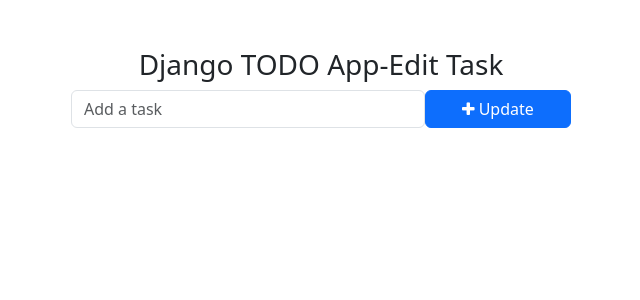
After one commit to Abhishekgan01/Django_Todo_Project, a Django app: template templates/edit_task.html in a window 1280 px wide. The commit adds this page. Shown: the top 300 px of the page, without its empty margins (319-959 px from the left). Run offline with Django 5.2, Linux system fonts and the light colour scheme; the template is opened without the code that fills it, so the values that code supplies are empty.

Commit message:
Second Commit

```diff
--- /dev/null
+++ b/templates/edit_task.html
@@ -0,0 +1,32 @@
+<!DOCTYPE html>
+<html lang="en">
+<head>
+    <meta charset="UTF-8">
+    <meta name="viewport" content="width=device-width, initial-scale=1.0">
+    <title>Edit Task - Django TODO App</title>
+
+ <!-- Bootstrap -->
+ <link href="https://cdn.jsdelivr.net/npm/bootstrap@5.3.0-alpha1/dist/css/bootstrap.min.css" rel="stylesheet" integrity="sha384-GLhlTQ8iRABdZLl6O3oVMWSktQOp6b7In1Zl3/Jr59b6EGGoI1aFkw7cmDA6j6gD" crossorigin="anonymous">
+ <script src="https://cdn.jsdelivr.net/npm/bootstrap@5.3.0-alpha1/dist/js/bootstrap.bundle.min.js" integrity="sha384-w76AqPfDkMBDXo30jS1Sgez6pr3x5MlQ1ZAGC+nuZB+EYdgRZgiwxhTBTkF7CXvN" crossorigin="anonymous"></script>
+ <!-- Font Awesome Icons -->
+ <link rel="stylesheet" href="https://cdnjs.cloudflare.com/ajax/libs/font-awesome/4.7.0/css/font-awesome.min.css">
+
+
+</head>
+<body>
+
+    <div class="container">
+        <h3 class="pt-5 pd-5 text-center">Django TODO App-Edit Task</h3>
+        <form action="{% url 'edit_task' get_task.pk %}" method="POST" style="width:500px; margin:auto;" >
+            {% csrf_token %}
+            <div class="form-group">
+                <span style="display: flex;">
+                    <input type="text" name="task" class="form-control" placeholder="Add a task" value="{{get_task.task}}">
+                    <button type = "submit" class="btn btn-primary" style="width: 200px;"><i class="fa fa-plus"></i> Update</button>
+                </span>
+            </div>
+        </form>
+    </div>
+
+</body>
+</html>
--- a/templates/home.html
+++ b/templates/home.html
@@ -32,8 +32,8 @@
                         {{task.task}}
                         <span style="position: relative; float: right;">
                             <a href ="{% url 'mark_as_done' task.pk %}"class="btn btn-success"><i class="fa fa-check"></i> Mark as Done</a>
-                            <a class="btn btn-danger"><i class="fa fa-trash"></i></a>
-                            <a class="btn btn-primary"><i class="fa fa-pencil"></i></a>
+                            <a href ="{% url 'delete_task' task.id %}" class="btn btn-danger"><i class="fa fa-trash"></i></a>
+                            <a href ="{% url 'edit_task' task.pk %}" class="btn btn-primary"><i class="fa fa-pencil"></i></a>
                         </span>
                     </div>
                 </div>
--- a/todo/urls.py
+++ b/todo/urls.py
@@ -4,4 +4,10 @@
 urlpatterns=[
     path('addTask/',views.addTask, name='addTask'),
     path('mark_as_done/<int:pk>/', views.mark_as_done, name='mark_as_done'),
+
+  #Edit Feature
+  path('edit_task/<int:pk>/', views.edit_task, name='edit_task'),
+
+   path('delete_task/<int:pk>/', views.delete_task, name='delete_task'),
+
 ]
```
Also changed, not shown: todo/views.py (+18 -0 lines), db.sqlite3.
